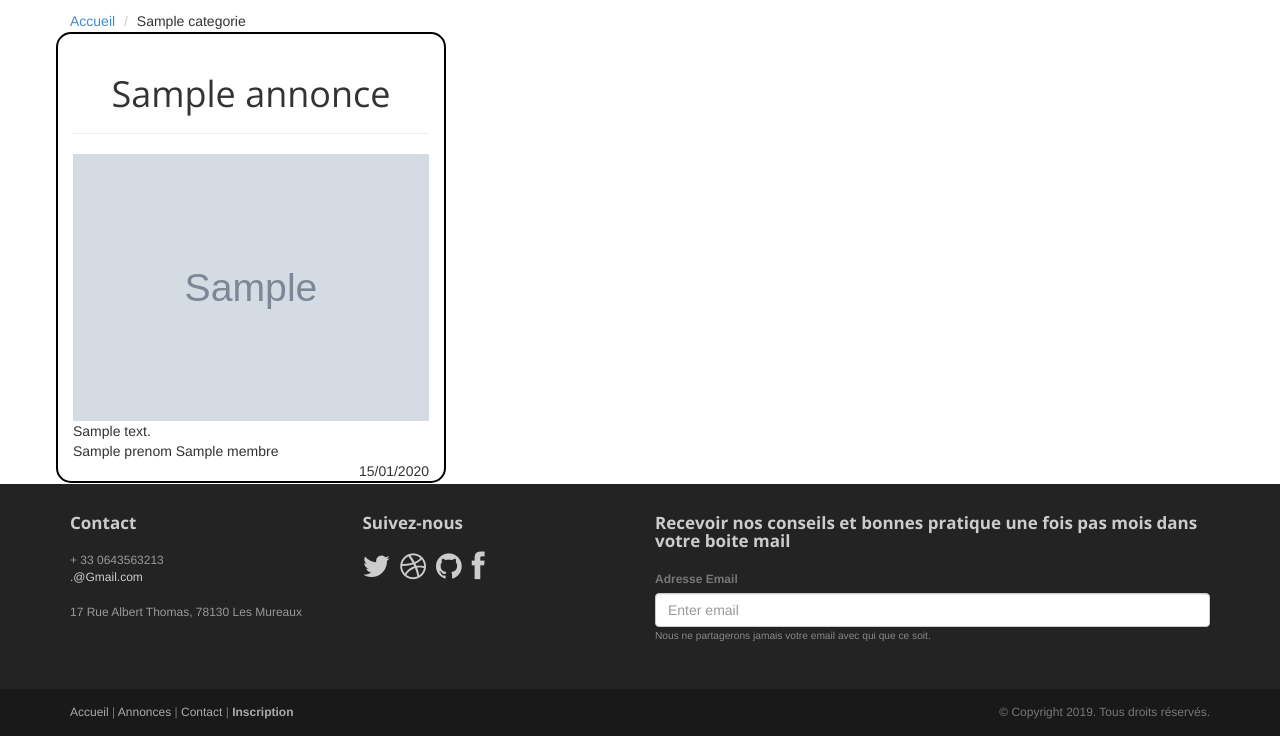
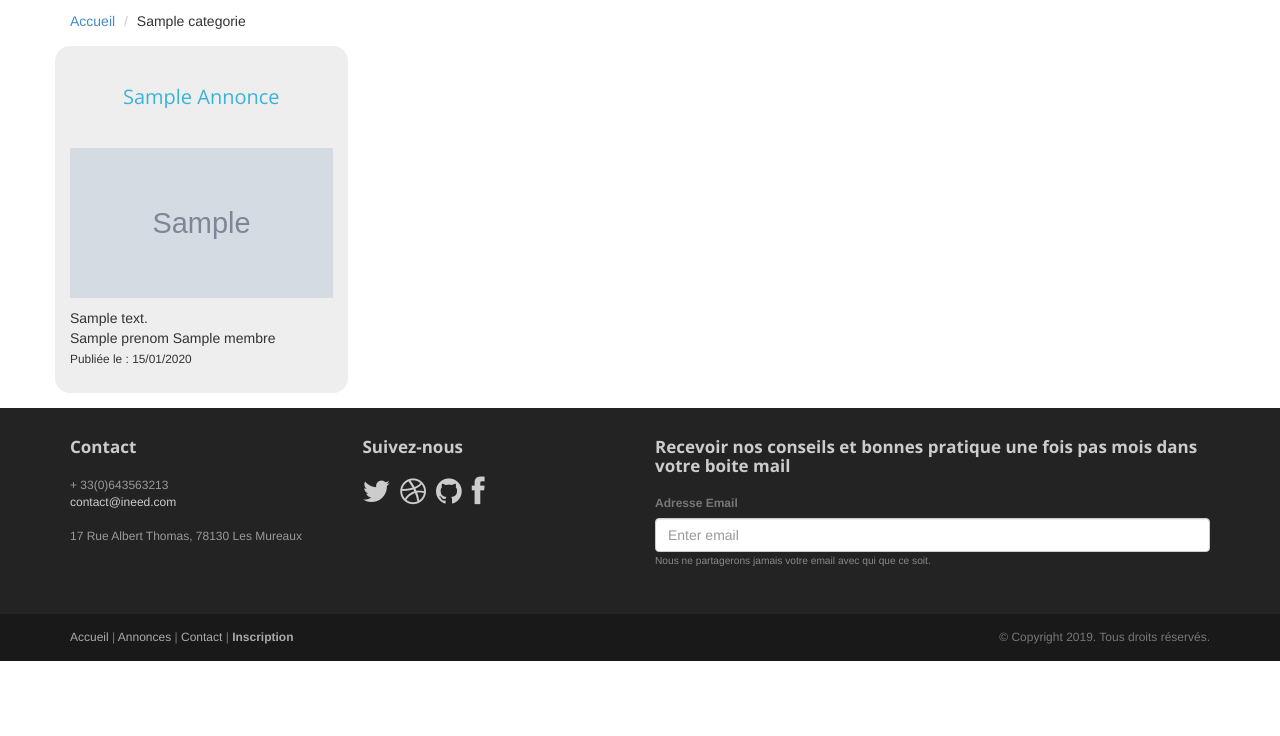
Before and after one commit to BenoitBrie/Ineed2, a Symfony app: template templates/front/categorie.html.twig in a window 1280 px wide. Shown: the part 119-855 px from the top of the page. After the commit the page ends 780 px from the top, so only its background shows below. Run offline with Twig, Linux system fonts and the light colour scheme; the template is opened without the code that fills it: most values are stand-ins (such as "Sample title", 1, 10 or a date in 2020); grey boxes marked "Sample" are stand-in pictures; some libraries are stand-ins or nearby versions.

Commit message:
last update

```diff
--- a/src/Controller/ContactController.php
+++ b/src/Controller/ContactController.php
@@ -29,7 +29,6 @@ class ContactController extends AbstractController
 
         if($form->isSubmitted() && $form->isValid()) {
 
-
             # Sauvegarde en BDD
             $em = $this->getDoctrine()->getManager();
             $em->persist($contact);
@@ -37,10 +36,10 @@ class ContactController extends AbstractController
 
             # Notification
             $this->addFlash('notice',
-                'Félicitation, votre formulaire a ete envoyer!');
+                'Félicitation, votre demande a été envoyée !');
 
             # Redirection
-            return $this->redirectToRoute('home');
+            return $this->redirectToRoute('page_contact');
 
         }
 
--- a/src/Form/ContactFormType.php
+++ b/src/Form/ContactFormType.php
@@ -47,7 +47,7 @@ class ContactFormType extends AbstractType
             ])
 
             ->add('submit', SubmitType::class, [
-                'label' => "Contacter nous !"
+                'label' => "Contactez nous !"
             ])
         ;
     }
--- a/templates/annonce/form.html.twig
+++ b/templates/annonce/form.html.twig
@@ -1,7 +1,7 @@
 {% extends "layout.html.twig" %}
 
     {% block title %}
-        Déposer une annonce
+        Editer une annonce
     {% endblock %}
 
     {% block stylesheets %}
@@ -37,12 +37,12 @@
         <div class="container">
             <ol class="breadcrumb">
                 <li><a href="{{ path('home') }}">Accueil</a></li>
-                <li class="active">Déposer une annonce</li>
+                <li class="active">Editer une annonce</li>
             </ol>
             <div class="row">
                 <article class="col-xs-12 maincontent">
                     <header class="page-header">
-                        <h1 class="page-title">Déposer une annonce</h1>
+                        <h1 class="page-title">Editer une annonce</h1>
                     </header>
                     <div class="col-md-6 col-md-offset-3 col-sm-8 col-sm-offset-2">
                         <div class="panel panel-default">
--- a/templates/components/_footer.html.twig
+++ b/templates/components/_footer.html.twig
@@ -5,8 +5,8 @@
                 <div class="col-md-3 widget">
                     <h3 class="widget-title">Contact</h3>
                     <div class="widget-body">
-                        <p>+ 33 0643563213<br>
-                            <a href="mailto:#">.@Gmail.com</a><br>
+                        <p>+ 33(0)643563213<br>
+                            <a href="mailto:#">contact@ineed.com</a><br>
                             <br>
                             17 Rue Albert Thomas, 78130 Les Mureaux
                         </p>
--- a/templates/front/categorie.html.twig
+++ b/templates/front/categorie.html.twig
@@ -8,9 +8,32 @@
 
     <style>
         .annonce {
-            border: 2px solid black;
             border-radius: 15px;
-            margin: 1px;
+            margin-bottom: 15px;
+            padding-bottom: 15px;
+        }
+        .annonce h1 {
+            text-overflow: ellipsis;
+            overflow: hidden;
+            white-space: nowrap;
+        }
+        .annonce img {
+            width: 100%;
+            height: 150px;
+            object-fit: cover;
+            margin-bottom: 10px;
+        }
+        .annonce:nth-child(odd) {
+            background-color: #EEEEEE;
+        }
+        .annonce:nth-child(odd) h1 {
+            color:#39b3d7;
+        }
+        .page-title {
+            font-size: 20px;
+        }
+        .breadcrumb {
+            margin-bottom: 15px;
         }
     </style>
 
@@ -24,29 +47,38 @@
             <li>{{ categorie.nom }}</li>
         </ol>
 
-        <div class="row">
+        {% for message in app.flashes('notice') %}
+            <div class="alert alert-success alert-dismissible" role="alert">
+                <button type="button" class="close" data-dismiss="alert" aria-label="Close">
+                    <span aria-hidden="true">&times;</span></button>
+                {{ message }}
+            </div>
+        {% endfor %}
+
+        <div class="row ">
 
             {% for annonce in annonces %}
                 <!-- Annonce main content -->
 
-                <div class="col-sm-4 annonce">
+                <div class="col-sm-3 annonce">
 
                     <header class="page-header">
-                        <h1 class="page-title text-center">{{ annonce.titre }}</h1>
+                        <h1 class="page-title text-center">{{ annonce.titre | title }}</h1>
                     </header>
 
-                    <img src="{{ asset('images/annonces/' ~ annonce.featuredImage) }}">
+                    <img class="img-responsive" src="{{ asset('images/annonces/' ~ annonce.featuredImage) }}" />
 
                     <div>{{ annonce.contenu | raw }}</div>
-                    <div>{{ annonce.membre.prenom ~ ' ' ~ annonce.membre.nom }}</div>
-                    <div class="text-right">
-                        {{ annonce.dateCreation | date('d/m/Y') }}
-                    </div>
+                    <p>{{ annonce.membre.prenom ~ ' ' ~ annonce.membre.nom }} <br>
+                        <small>Publiée le : {{ annonce.dateCreation | date('d/m/Y') }}</small>
+                    </p>
 
-                    {% if is_granted('IS_AUTHENTICATED_FULLY') and annonce.isOwner(app.user.id) %}
-                        <a href="/editer-une-annonce/{{ annonce.id }}" class="btn btn-info btn-xs active" role="button"
-                           aria-pressed="true">Modifier l'annonce</a>
-                        <!--<a href="/supprimer-une-annonce/{{ annonce.id }}" class="btn btn-danger btn-sm " role="button" aria-pressed="true">Supprimer l'annonce</a>-->
+                    {% if is_granted('IS_AUTHENTICATED_FULLY')
+                        and annonce.isOwner(app.user.id) %}
+                        <a href="/editer-une-annonce/{{ annonce.id }}" class="btn btn-info btn-block active" role="button"
+                           aria-pressed="true">Modifier mon annonce</a>
+                        <a href="{{ path('annonce_delete', {'id': annonce.id}) }}" class="btn btn-danger btn-block" role="button" aria-pressed="true">
+                            Supprimer mon annonce</a>
                     {% endif %}
                 </div>
 
```
Also changed, not shown: src/Controller/AnnonceController.php (+25 -22 lines), src/Controller/FrontController.php (+22 -0 lines), src/Migrations/Version20190226092223.php (added, +35 -0 lines), templates/front/contact.html.twig (+11 -2 lines), templates/front/home.html.twig (+8 -2 lines), templates/security/connexion.html.twig (+7 -0 lines), public/images/annonces/cours-de-symfony-angular.jpeg (added), public/images/annonces/etetet.jpeg (added), public/images/annonces/test.jpeg (added).
